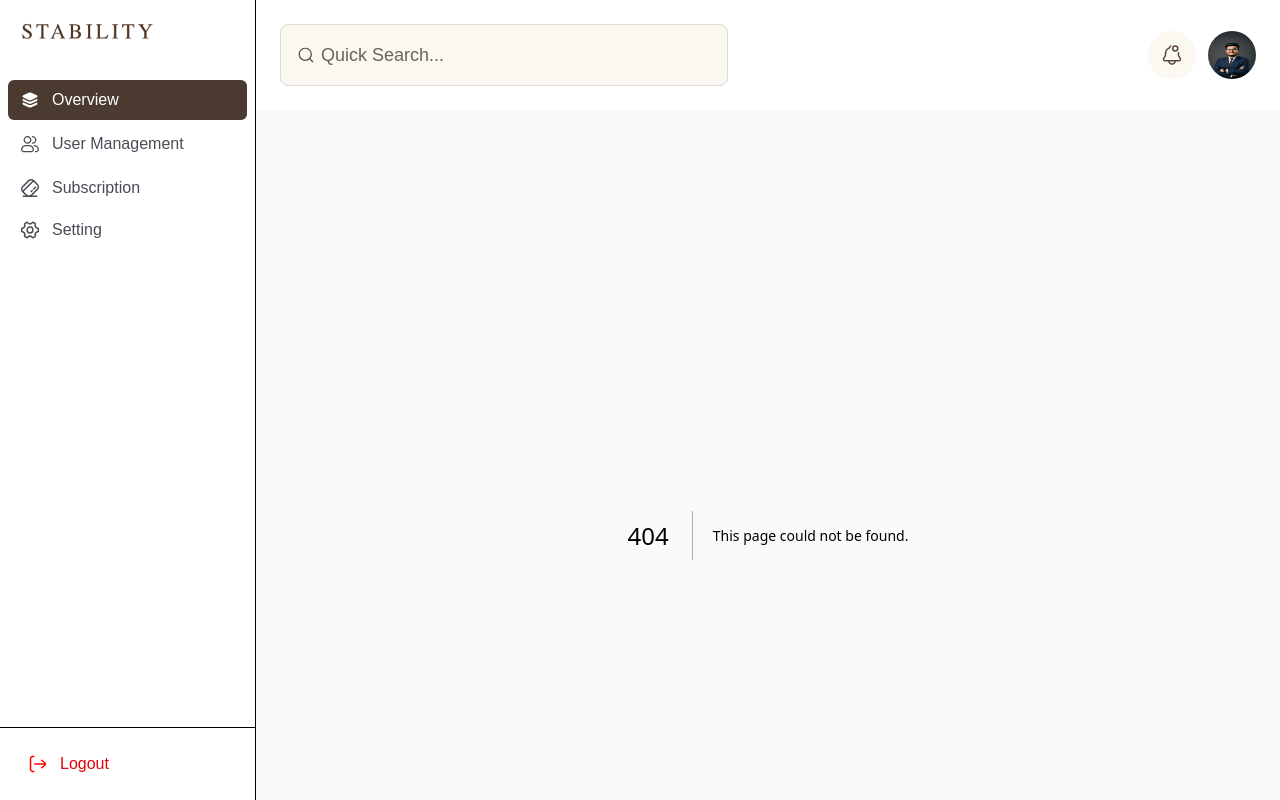
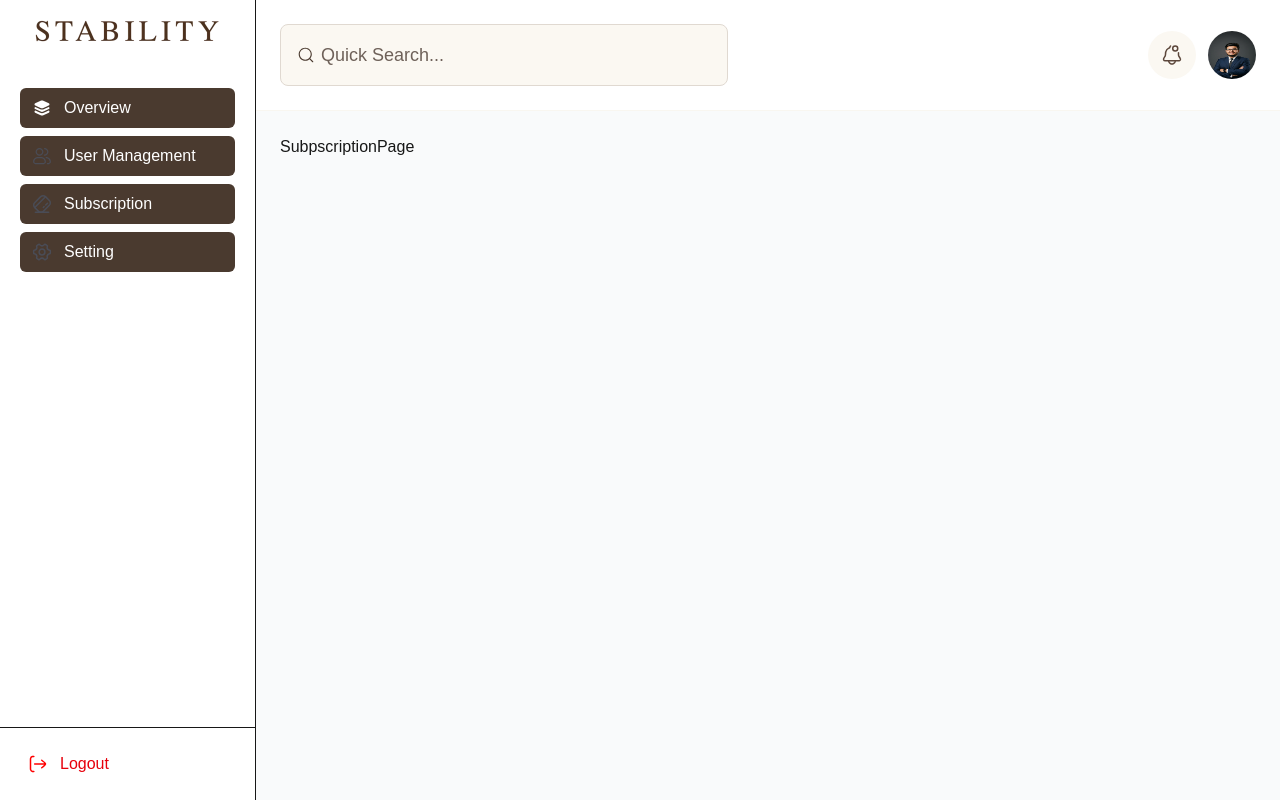
Before and after one commit to Nazim6269/budget-compass, a Next.js app: page /dashboard/subscription in a window 1280 px wide. Before the commit this address had no page. Built offline with nearby package versions, Linux system fonts and the light colour scheme.

Commit message:
feat: add some routes in sidebar

```diff
--- /dev/null
+++ b/app/dashboard/settings/page.tsx
@@ -0,0 +1,7 @@
+import React from "react";
+
+const SettingPage = () => {
+  return <div>SettingPage</div>;
+};
+
+export default SettingPage
--- /dev/null
+++ b/app/dashboard/subscription/page.tsx
@@ -0,0 +1,7 @@
+import React from "react";
+
+const SubpscriptionPage = () => {
+  return <div>SubpscriptionPage</div>;
+};
+
+export default SubpscriptionPage;
--- /dev/null
+++ b/app/dashboard/user-management/page.tsx
@@ -0,0 +1,7 @@
+import React from "react";
+
+const UserManagementPage = () => {
+  return <div>UserManagementPage</div>;
+};
+
+export default UserManagementPage;
--- a/app/layout.tsx
+++ b/app/layout.tsx
@@ -2,7 +2,7 @@ import type { Metadata } from "next";
 import { Geist, Geist_Mono } from "next/font/google";
 import "./globals.css";
 import { Topbar } from "@/widgets/topbar/ui/TopBar";
-import { Sidebar } from "@/widgets/topbar/ui/Sidebar";
+import { Sidebar } from "@/widgets/sidebar/ui/Sidebar";
 
 const geistSans = Geist({
   variable: "--font-geist-sans",
--- /dev/null
+++ b/widgets/sidebar/model/constants.ts
@@ -0,0 +1,31 @@
+import StackIcon from "@/shared/ui/icons/StackIcon";
+import UserIcon from "@/shared/ui/icons/UserIcon";
+import SubscriptionIcon from "@/shared/ui/icons/SubscriptionIcon";
+import Setting from "@/shared/ui/icons/Setting";
+
+export const sidebarItems = [
+  {
+    id: "overview",
+    title: "Overview",
+    href: "/dashboard",
+    icon: StackIcon,
+  },
+  {
+    id: "user-management",
+    title: "User Management",
+    href: "/dashboard/user-management",
+    icon: UserIcon,
+  },
+  {
+    id: "subscription",
+    title: "Subscription",
+    href: "/dashboard/subscription",
+    icon: SubscriptionIcon,
+  },
+  {
+    id: "setting",
+    title: "Setting",
+    href: "/dashboard/setting",
+    icon: Setting,
+  },
+];
--- /dev/null
+++ b/widgets/sidebar/ui/Sidebar.tsx
@@ -0,0 +1,48 @@
+import LogoutIcon from "@/shared/ui/icons/LogoutIcon";
+import Setting from "@/shared/ui/icons/Setting";
+import StackIcon from "@/shared/ui/icons/StackIcon";
+import SubscriptionIcon from "@/shared/ui/icons/SubscriptionIcon";
+import UserIcon from "@/shared/ui/icons/UserIcon";
+import Image from "next/image";
+import Link from "next/link";
+import { sidebarItems } from "../model/constants";
+
+export const Sidebar = () => {
+  return (
+    <aside className="h-screen w-64 bg-white border-r  flex flex-col">
+      {/* Top - Brand */}
+      <div className="h-16 flex items-center justify-center px-5 ">
+        <div className="relative h-full w-50.5 flex items-center">
+          <Image
+            src="/site_logo.png"
+            alt="Company Logo"
+            fill
+            className="object-contain"
+          />
+        </div>
+      </div>
+
+      {/* Middle - Navigation */}
+      <nav className="flex-1 px-5 py-6 space-y-2">
+        {sidebarItems.map((item) => (
+          <Link
+            key={item.id}
+            href={item.href}
+            className="flex items-center gap-3 px-3 py-2 rounded-md bg-[#4a3a2f]"
+          >
+            <item.icon />
+            <span className="text-white ">{item.title}</span>
+          </Link>
+        ))}
+      </nav>
+
+      {/* Bottom - Logout */}
+      <div className="p-4 border-t">
+        <button className="w-full flex items-center gap-3 px-3 py-2 rounded-md hover:bg-red-50 text-red-600">
+          <LogoutIcon />
+          <span>Logout</span>
+        </button>
+      </div>
+    </aside>
+  );
+};
--- a/widgets/topbar/ui/Sidebar.tsx
+++ /dev/null
@@ -1,68 +0,0 @@
-import LogoutIcon from "@/shared/ui/icons/LogoutIcon";
-import Setting from "@/shared/ui/icons/Setting";
-import StackIcon from "@/shared/ui/icons/StackIcon";
-import SubscriptionIcon from "@/shared/ui/icons/SubscriptionIcon";
-import UserIcon from "@/shared/ui/icons/UserIcon";
-import Image from "next/image";
-
-export const Sidebar = () => {
-  return (
-    <aside className="h-screen w-64 bg-white border-r flex flex-col">
-      {/* Top - Brand */}
-      <div className="h-16 flex items-center px-4 ">
-        <div className="relative h-full w-36 flex items-center">
-          <Image
-            src="/site_logo.png"
-            alt="Company Logo"
-            fill
-            className="object-contain"
-          />
-        </div>
-      </div>
-
-      {/* Middle - Navigation */}
-      <nav className="flex-1 px-2 py-4 space-y-1">
-        <a
-          href="#"
-          className="flex items-center gap-3 px-3 py-2 rounded-md bg-[#4a3a2f]"
-        >
-          <StackIcon />
-          <span className="text-white ">Overview</span>
-        </a>
-
-        <a
-          href="#"
-          className="flex items-center gap-3 px-3 py-2 rounded-md hover:bg-gray-100"
-        >
-          <UserIcon />
-          <span className="text-grayBlack">User Management</span>
-        </a>
-
-        <a
-          href="#"
-          className="flex items-center gap-3 px-3 py-2 rounded-md hover:bg-gray-100"
-        >
-          <SubscriptionIcon />
-          <span className="text-grayBlack">Subscription</span>
-        </a>
-        <a
-          href="#"
-          className="flex items-center gap-3 px-3 py-2 rounded-md hover:bg-gray-100"
-        >
-          <Setting />
-          <span className="text-grayBlack text-base font-normal leading-4">
-            Setting
-          </span>
-        </a>
-      </nav>
-
-      {/* Bottom - Logout */}
-      <div className="p-4 border-t">
-        <button className="w-full flex items-center gap-3 px-3 py-2 rounded-md hover:bg-red-50 text-red-600">
-          <LogoutIcon />
-          <span>Logout</span>
-        </button>
-      </div>
-    </aside>
-  );
-};
```
